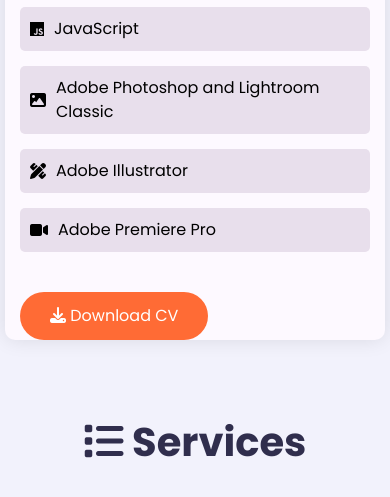
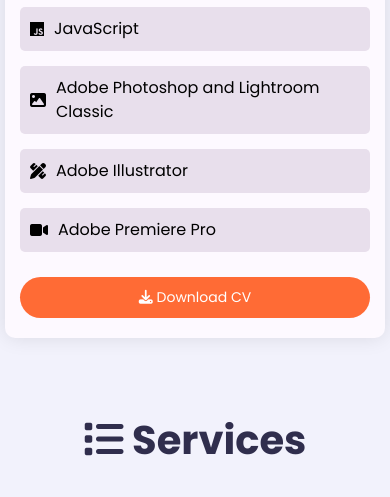
Before and after one commit to briankush/Brian-Kuria.tech, a plain HTML site: page index.html in a window 390 px wide. Shown: the part 1651-2148 px from the top of the page. Drawn offline with Linux system fonts and the light colour scheme; a web font is replaced by a local one.

Commit message:
Modified download cv button

```diff
--- a/stylesheet.css
+++ b/stylesheet.css
@@ -273,6 +273,11 @@ h3.my-profession {
     padding: 30px;
     border-radius: 10px;
     box-shadow: 0 0 20px rgba(0,0,0,0.1);
+    position: relative;
+}
+
+.about-text {
+    padding-bottom: 40px; /* Creates space for the button */
 }
 
 .skills ul {
@@ -289,6 +294,40 @@ h3.my-profession {
     padding: 10px;
     background: var(--bg-black-50);
     border-radius: 5px;
+}
+
+/* Download CV Button */
+.about-content .btn {
+    display: inline-block;
+    margin: 30px 0 0;
+    position: relative;
+    left: 50%;
+    transform: translateX(-50%);
+}
+
+/* Responsive Adjustments */
+@media (max-width: 768px) {
+    .about-content .btn {
+        width: 80%;
+        text-align: center;
+        padding: 12px 20px;
+        left: auto;
+        transform: none;
+        margin: 25px auto 0;
+        display: block;
+    }
+
+    .about-text {
+        padding-bottom: 20px;
+    }
+}
+
+@media (max-width: 480px) {
+    .about-content .btn {
+        width: 100%;
+        font-size: 14px;
+        padding: 10px 15px;
+    }
 }
 
 /* Services Section */
```
